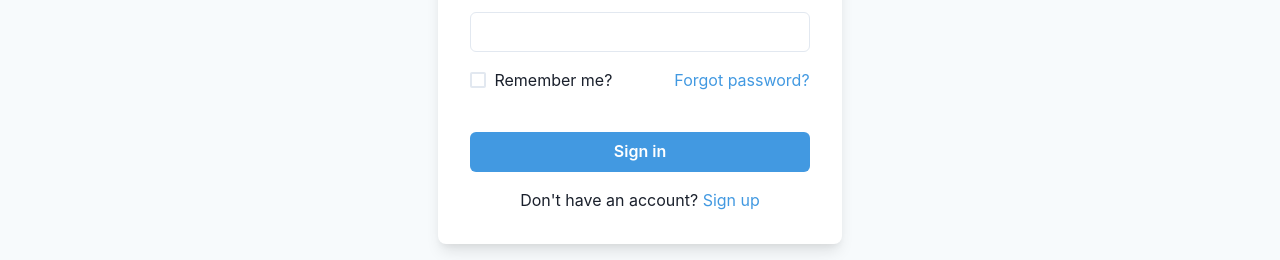
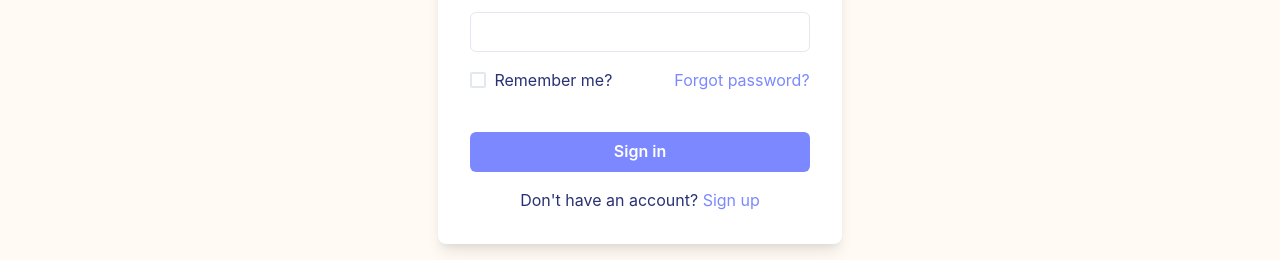
Before and after one commit to DRP-Group-30/groupr, a React (Create React App) app: page /login in a window 1280 px wide. Shown: the part 410-670 px from the top of the page. Built offline with nearby package versions, Linux system fonts and the light colour scheme; no server answers.

Commit message:
Format login/signup

```diff
--- a/src/frontend/components/finder.tsx
+++ b/src/frontend/components/finder.tsx
@@ -227,6 +227,7 @@ const Finder = () => {
 							<VStack>
 								<Text fontSize="xl">No projects! Come back later.</Text>
 								<Button
+									colorScheme="groupr"
 									className={"dashboardbutton"}
 									onClick={() => {
 										navigate("/dashboard", { replace: false });
--- a/src/frontend/components/login/login-page.tsx
+++ b/src/frontend/components/login/login-page.tsx
@@ -32,7 +32,8 @@ const LoginPage = () => {
 			minH={"100%"}
 			align={"center"}
 			justify={"center"}
-			bg={useColorModeValue("gray.50", "gray.800")}
+			backgroundColor="groupr.100"
+			color="groupr.700"
 		>
 			<Stack spacing={8} mx={"auto"} maxW={"lg"} mt="-60pt" px={6}>
 				<Stack align={"center"}>
@@ -75,7 +76,13 @@ const LoginPage = () => {
 								<Stack spacing={4} align="flex-start" alignItems="center">
 									<FormControl id="email" isRequired>
 										<FormLabel htmlFor="email">Email Address</FormLabel>
-										<Field as={Input} id="email" name="email" type="email" />
+										<Field
+											as={Input}
+											colorScheme="groupr"
+											id="email"
+											name="email"
+											type="email"
+										/>
 									</FormControl>
 									<FormControl
 										isInvalid={!!errors.password && touched.password}
@@ -114,25 +121,18 @@ const LoginPage = () => {
 											>
 												Remember me?
 											</Field>
-											<Link color="blue.400" href="/forgot-password">
+											<Link color="groupr.500" href="/forgot-password">
 												{" "}
 												Forgot password?{" "}
 											</Link>
 										</Stack>
-										<Button
-											bg={"blue.400"}
-											color={"white"}
-											type="submit"
-											_hover={{
-												bg: "blue.500",
-											}}
-										>
+										<Button colorScheme="groupr" color={"white"} type="submit">
 											Sign in
 										</Button>
 									</Stack>
 									<Text fontSize="md">
 										Don't have an account?{" "}
-										<Link color="blue.400" href="/signup">
+										<Link color="groupr.500" href="/signup">
 											Sign up
 										</Link>
 									</Text>
--- a/src/frontend/components/signup/signup.tsx
+++ b/src/frontend/components/signup/signup.tsx
@@ -31,10 +31,11 @@ const SignupPage = () => {
 
 	return (
 		<Flex
+			backgroundColor="groupr.100"
+			color="groupr.700"
 			minH={"100vh"}
 			align={"center"}
 			justify={"center"}
-			bg={useColorModeValue("gray.50", "gray.800")}
 		>
 			<Stack spacing={8} mx={"auto"} maxW={"lg"} py={12} px={6} mt="-60pt">
 				<Stack align={"center"}>
@@ -168,15 +169,12 @@ const SignupPage = () => {
 									</FormControl>
 									<Stack spacing={10} pt={2}>
 										<Button
+											colorScheme="groupr"
 											loadingText="Submitting"
 											type="submit"
 											id="submit"
 											size="lg"
-											bg={"blue.400"}
 											color={"white"}
-											_hover={{
-												bg: "blue.500",
-											}}
 										>
 											Sign up
 										</Button>
@@ -184,7 +182,7 @@ const SignupPage = () => {
 									<Stack pt={6}>
 										<Text align={"center"}>
 											Already a user?{" "}
-											<Link href="/login" color={"blue.400"}>
+											<Link href="/login" color={"groupr.500"}>
 												Login
 											</Link>
 										</Text>
```
